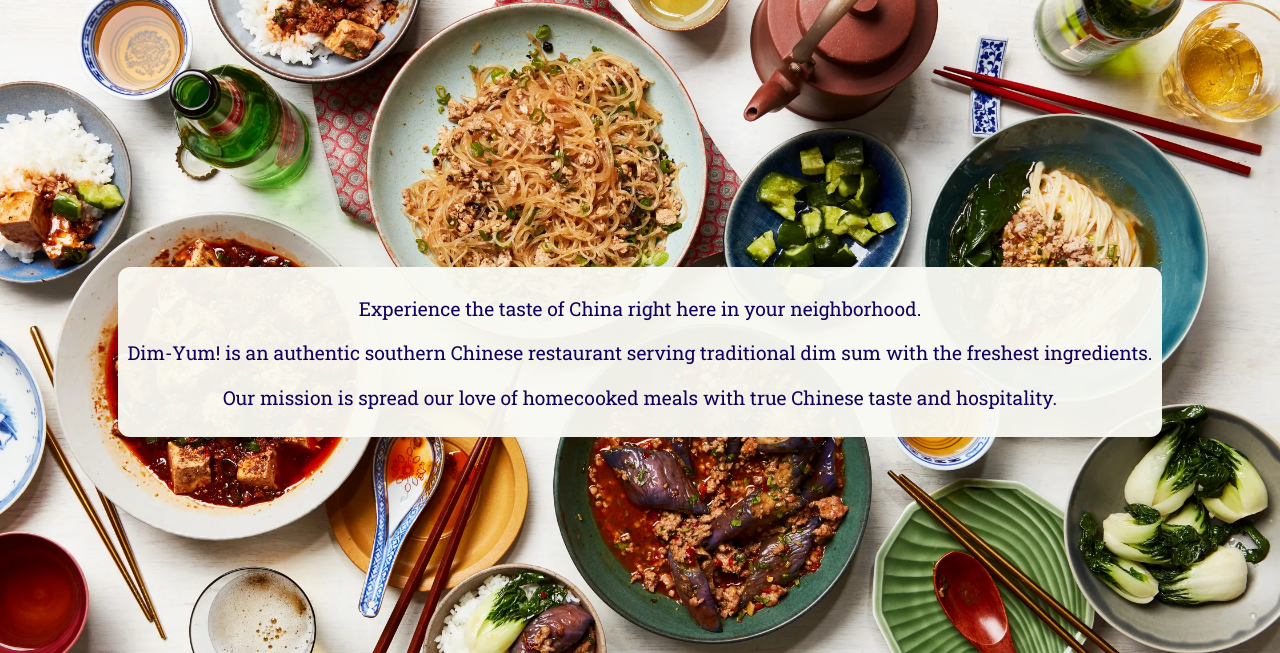
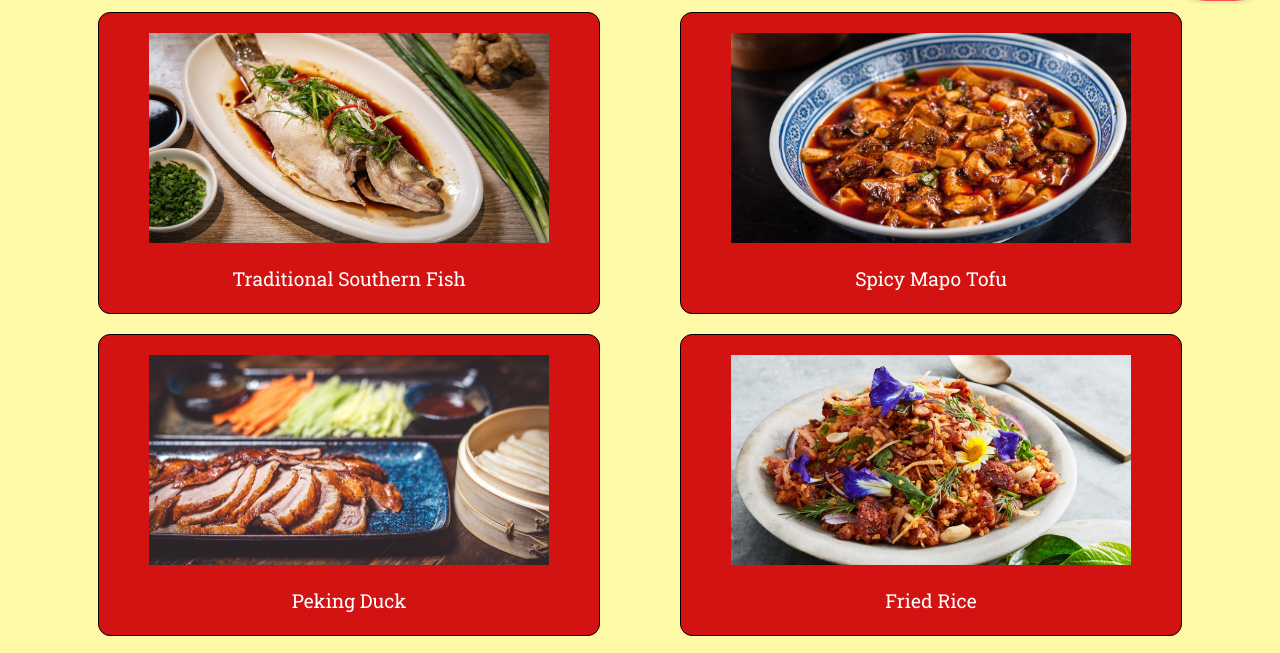
Before and after one commit to Danny-Lau1/restaurant-page, a website built with webpack: page dist/index.html in a window 1280 px wide. Both pictures are taken after a click on the button "Menu". Shown: the part 98-751 px from the top of the page. Built offline with nearby package versions, Linux system fonts and the light colour scheme; a web font is replaced by a local one.

Commit message:
add homepage and menu module with styling

```diff
--- /dev/null
+++ b/src/homepage.js
@@ -0,0 +1,26 @@
+function createSentences() {
+
+    const imageContainerDiv = document.createElement("div")
+    imageContainerDiv.id = "image-container"
+
+    const textOverLayDiv = document.createElement("div")
+    textOverLayDiv.id = "text-overlay"
+
+    const sentences = [
+        "Experience the taste of China right here in your neighborhood.",
+        "Dim-Yum! is an authentic southern Chinese restaurant serving traditional dim sum with the freshest ingredients.",
+        "Our mission is spread our love of homecooked meals with true Chinese taste and hospitality."
+    ];
+
+    sentences.forEach(sentence => {
+        const sentenceParagraph = document.createElement("p")
+        sentenceParagraph.textContent = sentence
+        textOverLayDiv.appendChild(sentenceParagraph)
+    })
+
+    imageContainerDiv.appendChild(textOverLayDiv)
+
+    return imageContainerDiv
+}
+
+export { createSentences }
--- a/src/index.js
+++ b/src/index.js
@@ -1 +1,29 @@
-console.log("hello, world")
+import { createSentences } from "./homepage.js"
+import { createMenu } from "./menu.js"
+
+const content = document.getElementById("content")
+const homePage = createSentences()
+const menu = createMenu()
+
+content.appendChild(homePage)
+//content.appendChild(menu)
+
+const navButtons = document.querySelectorAll("button")
+
+
+// putting an event listener on each nav button, and matching the page's id with the correct module
+navButtons.forEach(button => {
+    button.addEventListener("click", (event) => {
+        const pageId = event.target.id
+        console.log(pageId)
+        content.innerHTML = ""
+        if (pageId == "menu") {
+            content.appendChild(menu)
+        }
+
+        else if (pageId == "home") {
+            content.appendChild(homePage)
+        }
+
+    })
+})
--- /dev/null
+++ b/src/menu.js
@@ -0,0 +1,60 @@
+function createMenu() {
+    const foodContainerDiv = document.createElement("div")
+    foodContainerDiv.id = "food-container"
+
+    for (let i = 0; i < 3; i++) {
+        const foodRowDiv = document.createElement("div")
+        foodRowDiv.className = "food-rows"
+
+        const foodContents = createFoodCard(i)
+
+        foodContents.forEach(dish => {
+            foodRowDiv.appendChild(dish)
+        })
+
+        foodContainerDiv.appendChild(foodRowDiv)
+    }
+    return foodContainerDiv
+}
+
+function createFoodCard(index) {
+    const foodDescriptions = [
+        "Traditional Southern Fish",
+        "Spicy Mapo Tofu",
+        "Peking Duck",
+        "Fried Rice",
+        "Soup Dumplings",
+        "Spicy Beef Noodles"
+    ]
+
+    const foodImageSources = [
+        "../src/img/fish.jpg",
+        "../src/img/mapo-tofu.jpg",
+        "../src/img/peking-duck.jpg",
+        "../src/img/rice.jpg",
+        "../src/img/soup-dumplings.jpg",
+        "../src/img/spicy-noodle.jpg"
+    ]
+
+
+    let dishes = []
+
+    for (let j = 0; j < 2; j++) {
+        const foodCard = document.createElement("div")
+        foodCard.className = "food-card"
+
+        const foodImage = document.createElement("img")
+        foodImage.src = foodImageSources[index * 2 + j]
+
+        foodCard.appendChild(foodImage)
+
+        const foodDescriptor = document.createElement("p")
+        foodDescriptor.textContent = foodDescriptions[index * 2 + j]
+
+        foodCard.appendChild(foodDescriptor)
+        dishes.push(foodCard)
+    }
+    return dishes
+}
+
+export { createMenu }
--- a/src/style.css
+++ b/src/style.css
@@ -16,9 +16,13 @@
     height: 10%;
 }
 
+#content {
+    height: 90%;
+}
+
 #image-container {
     background-image: url('../src/chinese_food.jpg');
-    height: 90%;
+    height: 100%;
     background-size: cover;
 }
 
@@ -78,3 +82,36 @@
     font-size: 1.2rem;
     color: #13005A;
 }
+
+#food-container {
+    padding-top: 20px;
+    background-color: #FEF9A7;
+    display: flex;
+    flex-direction: column;
+    align-items: center;
+    gap: 20px;
+}
+
+.food-card {
+    background-color: #D21312;
+    text-align: center;
+    height: 300px;
+    width: 500px;
+    border: 1px solid black;
+    border-radius: 12px;
+}
+
+.food-rows {
+    display: flex;
+    gap: 80px;
+}
+
+.food-card>img {
+    padding-top: 20px;
+    height: 70%;
+    width: 80%;
+}
+
+.food-card>p {
+    color: white;
+}
```
Also changed, not shown: dist/index.html, dist/main.js, src/img/fish.jpg (added), src/img/mapo-tofu.jpg (added), src/img/peking-duck.jpg (added), src/img/rice.jpg (added), src/img/soup-dumplings.jpg (added), src/img/spicy-noodle.jpg (added), 2 other files.
